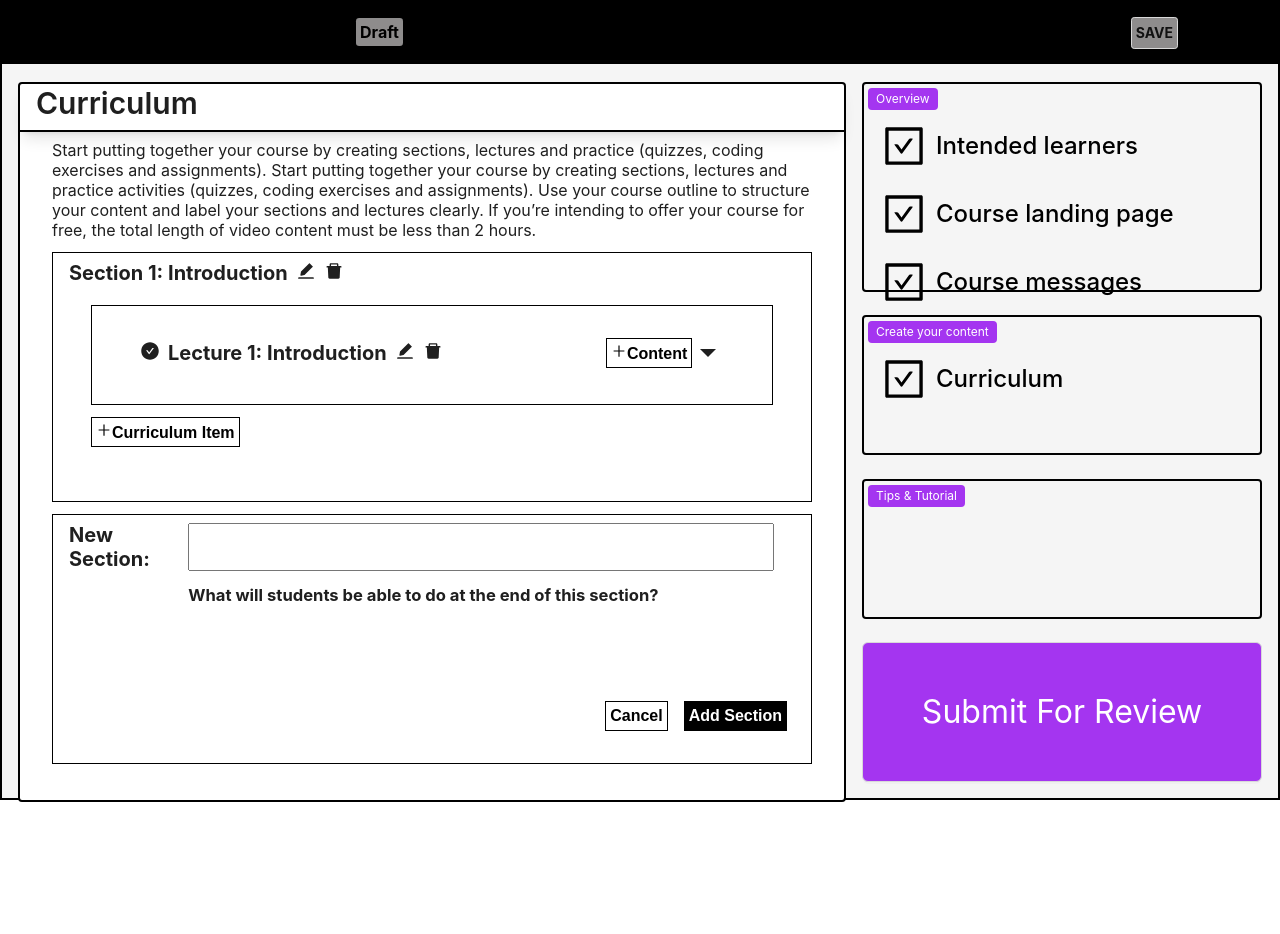
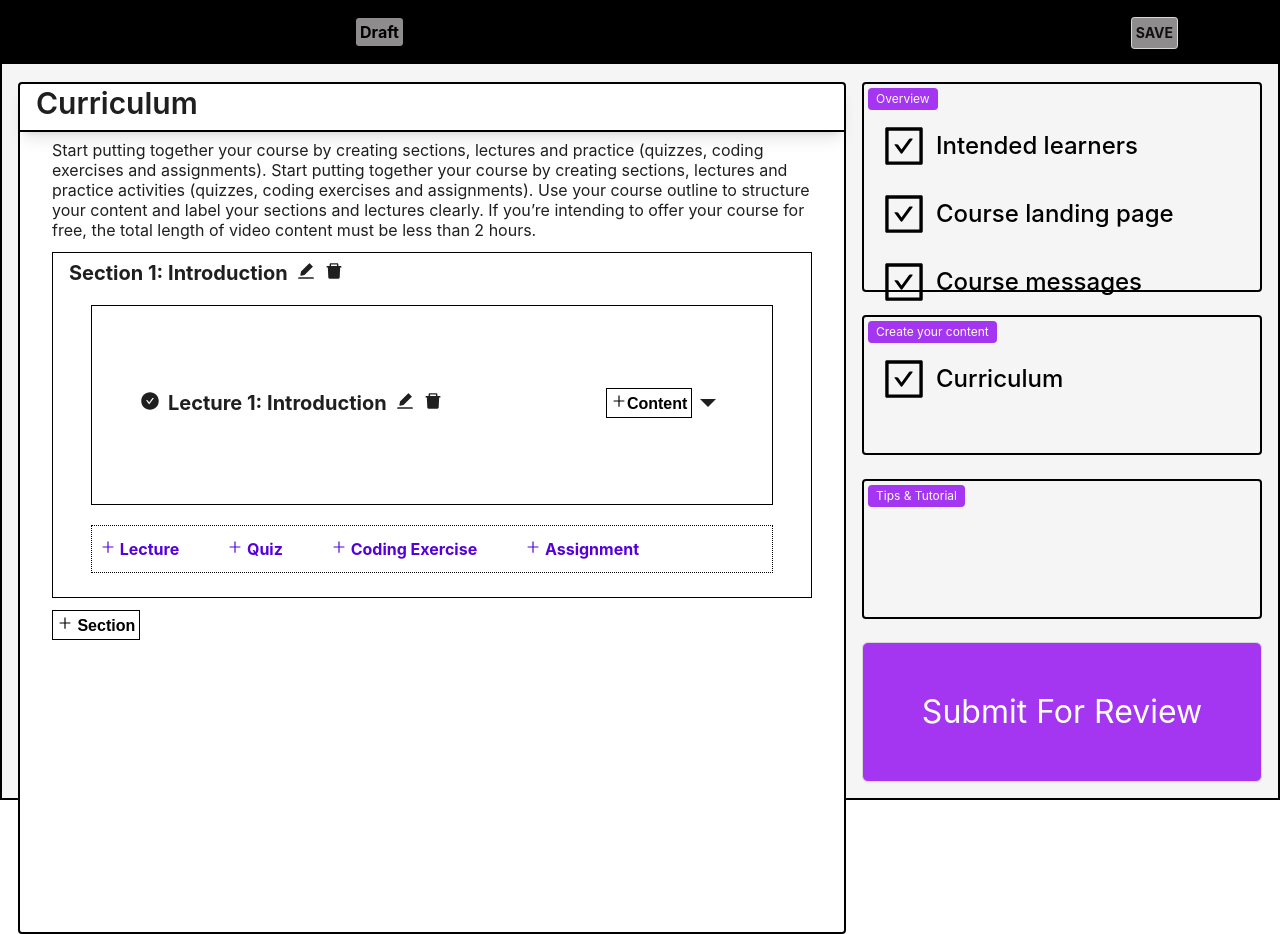
Before and after one commit to timber2k/erp-fe-frames, a React (Vite) app: page /curriculum/new-section in a window 1280 px wide. Both pictures are taken after a click on the button "Curriculum Item". Before the commit the page ends 802 px from the top, so only its background shows below. Built offline with nearby package versions, Linux system fonts and the light colour scheme.

Commit message:
Small update

```diff
--- a/package.json
+++ b/package.json
@@ -10,6 +10,8 @@
     "preview": "vite preview"
   },
   "dependencies": {
+    "@ckeditor/ckeditor5-build-classic": "^38.0.1",
+    "@ckeditor/ckeditor5-react": "^6.0.0",
     "antd": "^5.5.0",
     "react": "^18.2.0",
     "react-dom": "^18.2.0",
--- a/src/pages/curriculum/index.jsx
+++ b/src/pages/curriculum/index.jsx
@@ -18,7 +18,9 @@ const Curriculum = () => (
 
 const ScreenLayout = styled(Layout)`
   width: 100%;
-  height: 100%;
+  /* height: 100%; */
+  height: fit-content;
+  min-height: 100vh;
   background: white;
   overflow: hidden;
 `;
@@ -27,6 +29,7 @@ const WrapperLayout = styled(Layout)`
   position: absolute;
   width: 100%;
   height: fit-content;
+  min-height: 100vh;
   padding: 0 1rem;
   padding-top: 5rem;
   padding-bottom: 1rem;
--- a/src/pages/curriculum/new-section/index.jsx
+++ b/src/pages/curriculum/new-section/index.jsx
@@ -7,8 +7,26 @@ import {
   AiOutlinePlus,
 } from "react-icons/ai";
 import { IoMdArrowDropdown } from "react-icons/io";
+import { useState } from "react";
+import { CKEditor } from "@ckeditor/ckeditor5-react";
+import ClassicEditor from "@ckeditor/ckeditor5-build-classic";
 
 const NewSection = () => {
+  const [showItems, setShowItems] = useState(false);
+  const [showButtonSection, setShowButtonSection] = useState(false);
+  const [showLecture, setShowLecture] = useState(false);
+  const [showQuiz, setShowQuiz] = useState(false);
+  const [showCodingExercise, setShowCodingExercise] = useState(false);
+  const [showAssignment, setShowAssignment] = useState(false);
+
+  const editorConfig = {
+    ckfinder: {
+      options: {
+        height: "8rem",
+      },
+    },
+  };
+
   return (
     <>
       <PageTitleWrapper>
@@ -51,36 +69,169 @@ const NewSection = () => {
                   <IoMdArrowDropdown style={{ fontSize: "2rem" }} />
                 </AddContentWrapper>
               </Lecture>
-              <Button>
-                {" "}
+              {!showItems ? (
+                <Button onClick={() => setShowItems(true)}>
                   <AiOutlinePlus />
                   Curriculum Item
                 </Button>
+              ) : (
+                <CurriculumItems>
+                  <Item onClick={() => setShowLecture(true)}>
+                    <AiOutlinePlus /> Lecture
+                  </Item>
+                  <Item onClick={() => setShowQuiz(true)}>
+                    <AiOutlinePlus /> Quiz
+                  </Item>
+                  <Item onClick={() => setShowCodingExercise(true)}>
+                    <AiOutlinePlus /> Coding Exercise
+                  </Item>
+                  <Item onClick={() => setShowAssignment(true)}>
+                    <AiOutlinePlus /> Assignment
+                  </Item>
+                </CurriculumItems>
+              )}
+
+              {showLecture && (
+                <AddLectureWrapper>
+                  <AddNewHeading>
+                    <span>New Lecture: </span>
+                    <input />
+                  </AddNewHeading>
+                  <ButtonGroup>
+                    <Button onClick={() => setShowLecture(false)}>
+                      Cancel
+                    </Button>
+                    <Button className="add-section">Add Lecture</Button>
+                  </ButtonGroup>
+                </AddLectureWrapper>
+              )}
+
+              {showQuiz && (
+                <AddLectureWrapper>
+                  <AddNewHeading>
+                    <span>New Quiz: </span>
+                    <input />
+                  </AddNewHeading>
+                  <DescriptionWrapper>
+                    <EditorWrapper>
+                      <CKEditor
+                        config={editorConfig}
+                        editor={ClassicEditor}
+                        data="<p>Add Quiz here!</p>"
+                      />
+                    </EditorWrapper>
+                  </DescriptionWrapper>
+                  <ButtonGroup>
+                    <Button onClick={() => setShowQuiz(false)}>Cancel</Button>
+                    <Button className="add-section">Add Quiz</Button>
+                  </ButtonGroup>
+                </AddLectureWrapper>
+              )}
+
+              {showCodingExercise && (
+                <AddLectureWrapper>
+                  <AddNewHeading>
+                    <span className="coding-exercise">
+                      New Coding Exercise:{" "}
+                    </span>
+                    <input />
+                  </AddNewHeading>
+                  <ButtonGroup>
+                    <Button onClick={() => setShowCodingExercise(false)}>
+                      Cancel
+                    </Button>
+                    <Button className="add-section">Add Coding Exercise</Button>
+                  </ButtonGroup>
+                </AddLectureWrapper>
+              )}
+
+              {showAssignment && (
+                <AddLectureWrapper>
+                  <AddNewHeading>
+                    <span>New Assignment: </span>
+                    <input />
+                  </AddNewHeading>
+                  <ButtonGroup>
+                    <Button onClick={() => setShowAssignment(false)}>
+                      Cancel
+                    </Button>
+                    <Button className="add-section">Add Assignment</Button>
+                  </ButtonGroup>
+                </AddLectureWrapper>
+              )}
             </LectureWrapper>
           </Section>
         </ContentWrapper>
+        {showButtonSection ? (
           <ContentWrapper>
             <Section>
-            <NewSectionHeading>
+              <AddNewHeading>
                 <span>New Section: </span>
                 <input />
-            </NewSectionHeading>
-            <NewSectionHeading>
+              </AddNewHeading>
+              <AddNewHeading>
                 <span> </span>
                 <h5>
                   What will students be able to do at the end of this section?
                 </h5>
-            </NewSectionHeading>
+              </AddNewHeading>
               <ButtonGroup>
-              <Button>Cancel</Button>
+                <Button onClick={() => setShowButtonSection(false)}>
+                  Cancel
+                </Button>
                 <Button className="add-section">Add Section</Button>
               </ButtonGroup>
             </Section>
           </ContentWrapper>
+        ) : (
+          <Button onClick={() => setShowButtonSection(true)}>
+            <AiOutlinePlus /> Section
+          </Button>
+        )}
       </Content>
     </>
   );
 };
+
+const EditorWrapper = styled.div`
+  /* margin-top: 1rem; */
+  border: 1px solid black;
+  min-height: 5rem;
+  .ck-editor__editable {
+    min-height: 5rem;
+  }
+  width: 80.5%;
+  margin-right: 2rem;
+`;
+
+const DescriptionWrapper = styled.div`
+  /* margin: 1rem; */
+  height: calc(100% - 2rem);
+  display: flex;
+  justify-content: flex-end;
+`;
+
+const AddLectureWrapper = styled.div`
+  border: 1px solid black;
+  width: 100%;
+  min-height: 5rem;
+`;
+
+const Item = styled.span`
+  color: #5400dc;
+  padding: 0.5rem;
+  font-weight: 700;
+  font-size: 1rem;
+  line-height: 1.25rem;
+`;
+
+const CurriculumItems = styled.div`
+  border: 1px dotted black;
+  min-height: 3rem;
+  display: flex;
+  gap: 2rem;
+  align-items: center;
+`;
 
 const ButtonGroup = styled.div`
   display: flex;
@@ -95,7 +246,7 @@ const ButtonGroup = styled.div`
   margin-right: 1.5rem;
 `;
 
-const NewSectionHeading = styled.div`
+const AddNewHeading = styled.div`
   display: flex;
   font-size: 1.25rem;
   line-height: 1.5rem;
@@ -108,6 +259,9 @@ const NewSectionHeading = styled.div`
   }
   input {
     width: 79%;
+  }
+  .coding-exercise {
+    width: 20%;
   }
 `;
 
@@ -139,7 +293,7 @@ const LectureHeading = styled.div`
 
 const Lecture = styled.div`
   border: 1px solid black;
-  height: 100px;
+  height: 200px;
   width: 100%;
   margin: 0 auto;
   display: flex;
@@ -186,7 +340,8 @@ const PageTitle = styled(Typography.Title)`
 const Content = styled(Layout.Content)`
   width: 100%;
   padding: 1rem;
-  min-height: fit-content;
+  height: fit-content;
+  min-height: 100vh;
   div {
     margin-bottom: 1rem;
   }
@@ -223,7 +378,7 @@ const Paragraph = styled(Typography.Paragraph)`
 
 const Section = styled.div`
   border: 1px solid black;
-  height: 250px;
+  height: fit-content;
   width: 100%;
 `;
 
```
Also changed, not shown: 1 other file (tests, documents, lock files or other folders). Lines whose indentation alone changed are shown as unchanged.
